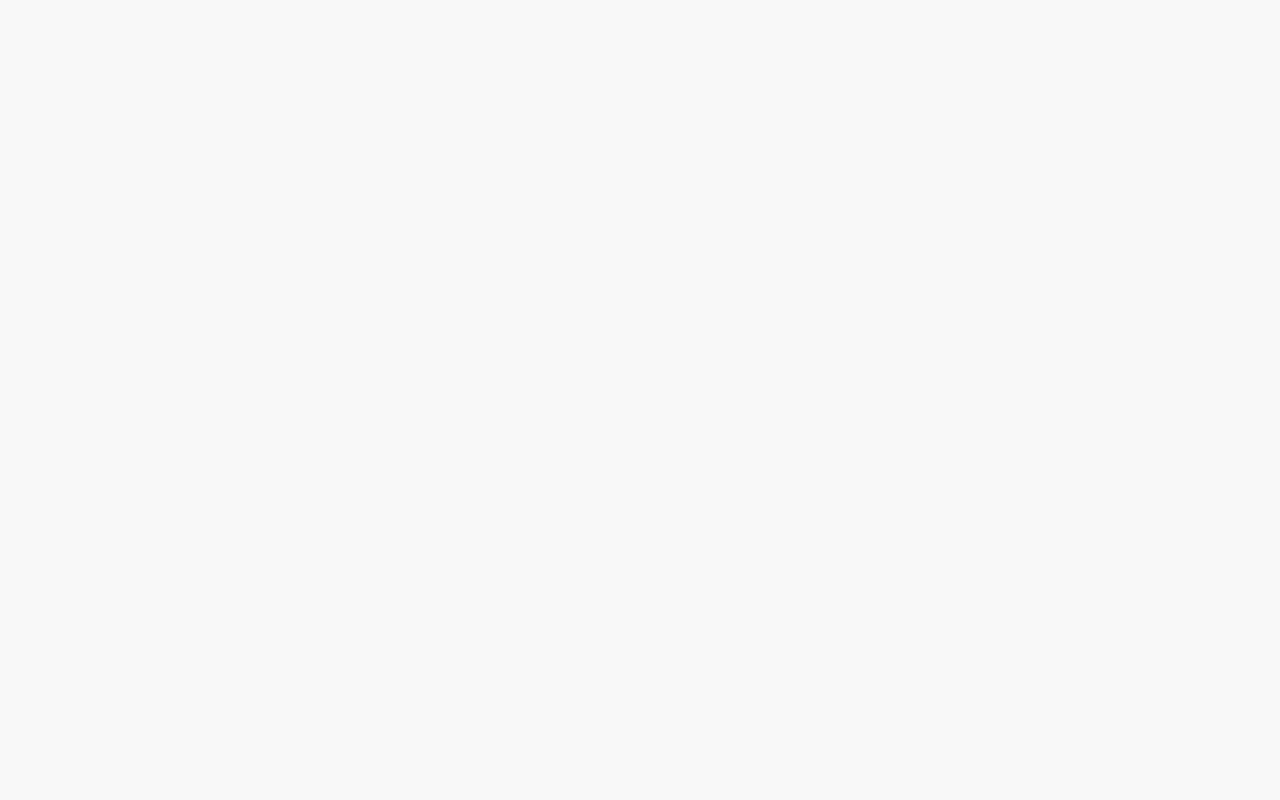
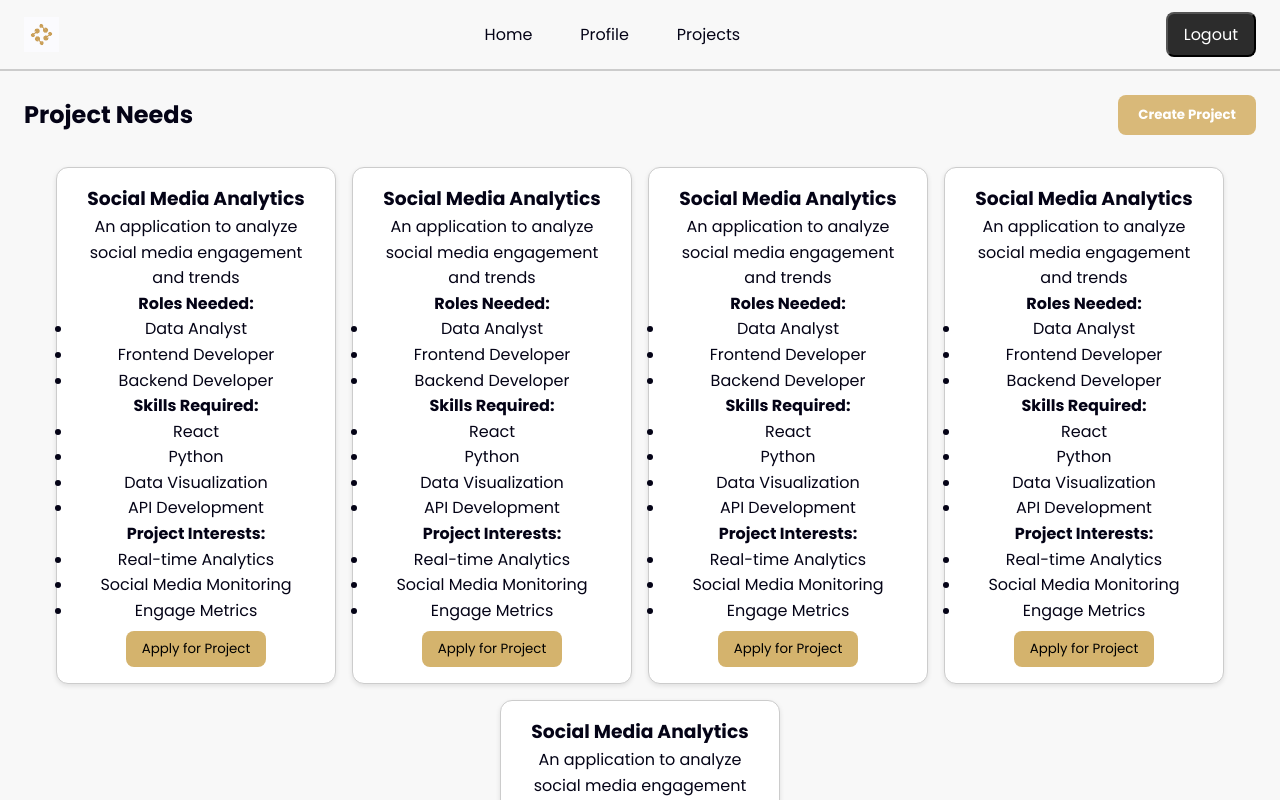
Before and after one commit to Choovyy/CapstoneConnect_Capstone1, a React (Vite) app in the folder Frontend_Capstone1/capstoneconnect/: page /project in a window 1280 px wide. Before the commit this address had no page. Shown: the top 800 px of the page. Built offline with nearby package versions, Linux system fonts and the light colour scheme.

Commit message:
initial design for Project.jsx

```diff
--- a/Frontend_Capstone1/capstoneconnect/src/App.jsx
+++ b/Frontend_Capstone1/capstoneconnect/src/App.jsx
@@ -4,9 +4,9 @@ import UserSurveyPage from './pages/UserSurveyPage.jsx';
 import UserSurveyForm from './pages/UserSurveyForm.jsx';
 import UserSurveyForm2 from './pages/UserSurveyForm2.jsx';
 import UserSurveyForm3 from './pages/UserSurveyForm3.jsx';
+import Project from './pages/Project.jsx';
 import Dashboard from './pages/Dashboard.jsx';
 import SuggestedTeam from './pages/SuggestedTeam.jsx';
-
 
 function App() {
   return (
@@ -18,6 +18,7 @@ function App() {
           <Route path="/user-survey-form" element={<UserSurveyForm />} />
           <Route path="/user-survey-form2" element={<UserSurveyForm2 />} />
           <Route path="/user-survey-form3" element={<UserSurveyForm3 />} />
+          <Route path="/project" element={<Project />} />
           <Route path="/dashboard" element={<Dashboard />} />
         </Routes>
       </div>
--- /dev/null
+++ b/Frontend_Capstone1/capstoneconnect/src/pages/Project.jsx
@@ -0,0 +1,117 @@
+import React from 'react';
+import logo from '../assets/logo.png';
+
+const Project = () => {
+  const projectDetails = {
+    title: 'Social Media Analytics',
+    description: 'An application to analyze social media engagement and trends',
+    roles: ['Data Analyst', 'Frontend Developer', 'Backend Developer'],
+    skills: ['React', 'Python', 'Data Visualization', 'API Development'],
+    interests: ['Real-time Analytics', 'Social Media Monitoring', 'Engage Metrics']
+  };
+
+  const renderCard = (_, index) => (
+    <div key={index} style={{
+      border: '1px solid #ccc',
+      borderRadius: '12px',
+      padding: '16px',
+      width: '280px',
+      boxShadow: '0 2px 5px rgba(0, 0, 0, 0.1)',
+      margin: '8px',
+      backgroundColor: 'white'
+    }}>
+      <h3><strong>{projectDetails.title}</strong></h3>
+      <p>{projectDetails.description}</p>
+      <p><strong>Roles Needed:</strong></p>
+      <ul>
+        {projectDetails.roles.map((role, i) => <li key={i}>{role}</li>)}
+      </ul>
+      <p><strong>Skills Required:</strong></p>
+      <ul>
+        {projectDetails.skills.map((skill, i) => <li key={i}>{skill}</li>)}
+      </ul>
+      <p><strong>Project Interests:</strong></p>
+      <ul>
+        {projectDetails.interests.map((interest, i) => <li key={i}>{interest}</li>)}
+      </ul>
+      <button style={{
+        marginTop: '8px',
+        backgroundColor: '#d4b36d',
+        border: 'none',
+        borderRadius: '8px',
+        padding: '8px 16px',
+        cursor: 'pointer'
+      }}>
+        Apply for Project
+      </button>
+    </div>
+  );
+
+  return (
+    <div>
+      {/* Navbar */}
+      <header style={{
+        display: 'flex',
+        alignItems: 'center',
+        justifyContent: 'space-between',
+        padding: '12px 24px',
+        borderBottom: '2px solid #ccc'
+      }}>
+        <div className="logo" style={{ display: 'flex', alignItems: 'center' }}>
+          <img src={logo} alt="Logo" style={{ height: '35px' }} />
+        </div>
+        <nav style={{ display: 'flex', gap: '16px' }}>
+          <div className="nav-item" style={{ padding: '8px 16px', borderRadius: '8px', cursor: 'pointer', transition: 'background-color 0.3s' }}>Home</div>
+          <div className="nav-item" style={{ padding: '8px 16px', borderRadius: '8px', cursor: 'pointer', transition: 'background-color 0.3s' }}>Profile</div>
+          <div className="nav-item" style={{ padding: '8px 16px', borderRadius: '8px', cursor: 'pointer', transition: 'background-color 0.3s' }}>Projects</div>
+        </nav>
+        <button className="logout-btn" style={{
+          backgroundColor: '#2C2C2C',
+          color: 'white',
+          padding: '8px 16px',
+          borderRadius: '8px',
+          fontSize: '16px',
+          cursor: 'pointer'
+        }}>
+          Logout
+        </button>
+      </header>
+
+      {/* Project Section Header */}
+      <div style={{
+        display: 'flex',
+        justifyContent: 'space-between',
+        alignItems: 'center',
+        padding: '24px',
+        flexWrap: 'wrap'
+      }}>
+        <h2 style={{ fontWeight: 'bold' }}>Project Needs</h2>
+        <button style={{
+          backgroundColor: '#D9B979',
+          color: 'white',
+          padding: '10px 20px',
+          borderRadius: '8px',
+          fontWeight: 'bold',
+          cursor: 'pointer',
+          border: 'none'
+        }}>
+          Create Project
+        </button>
+      </div>
+
+      {/* Cards */}
+      <main style={{ display: 'flex', justifyContent: 'center' }}>
+        <div style={{
+          display: 'flex',
+          flexWrap: 'wrap',
+          justifyContent: 'center',
+          maxWidth: '2000px'
+        }}>
+          {Array(5).fill(null).map(renderCard)}
+        </div>
+      </main>
+    </div>
+  );
+};
+
+export default Project;
--- a/Frontend_Capstone1/capstoneconnect/src/pages/UserSurveyForm.jsx
+++ b/Frontend_Capstone1/capstoneconnect/src/pages/UserSurveyForm.jsx
@@ -166,7 +166,7 @@ const UserSurveyForm = () => {
       borderRadius: '4px',
       cursor: isNextDisabled ? 'not-allowed' : 'pointer',
       fontSize: '16px',
-      marginTop: '33px',
+      marginTop: '23px',
       fontFamily: 'Poppins, sans-serif',
       alignSelf: 'flex-end',
     },
--- a/Frontend_Capstone1/capstoneconnect/src/pages/UserSurveyForm2.jsx
+++ b/Frontend_Capstone1/capstoneconnect/src/pages/UserSurveyForm2.jsx
@@ -162,7 +162,7 @@ const UserSurveyForm2 = () => {
     buttonContainer: {
         display: 'flex',
         justifyContent: 'space-between',
-        marginTop: '-1px',
+        marginTop: '-10px',
     },
     backButton: {
         backgroundColor: '#CA9F58',
--- a/Frontend_Capstone1/capstoneconnect/src/pages/UserSurveyForm3.jsx
+++ b/Frontend_Capstone1/capstoneconnect/src/pages/UserSurveyForm3.jsx
@@ -38,7 +38,7 @@ const UserSurveyForm3 = () => {
       return;
     }
     if (!isSubmitDisabled) {
-      navigate('/dashboard');
+      navigate('/suggested-team');
     }
   };
 
@@ -171,7 +171,7 @@ const UserSurveyForm3 = () => {
     buttonContainer: {
       display: 'flex',
       justifyContent: 'space-between',
-      marginTop: '-1px',
+      marginTop: '-10px',
     },
     backButton: {
       backgroundColor: '#CA9F58',
```
